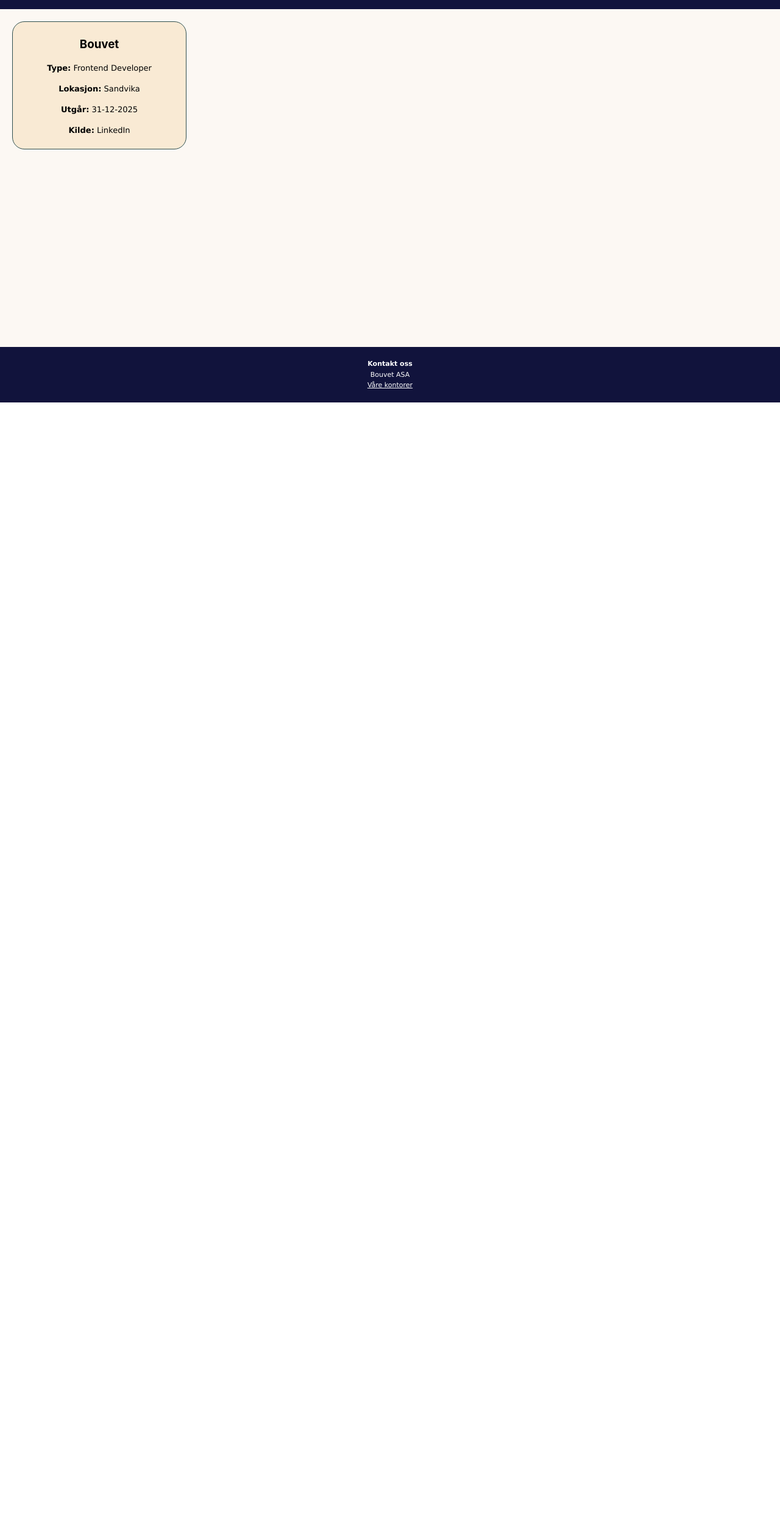
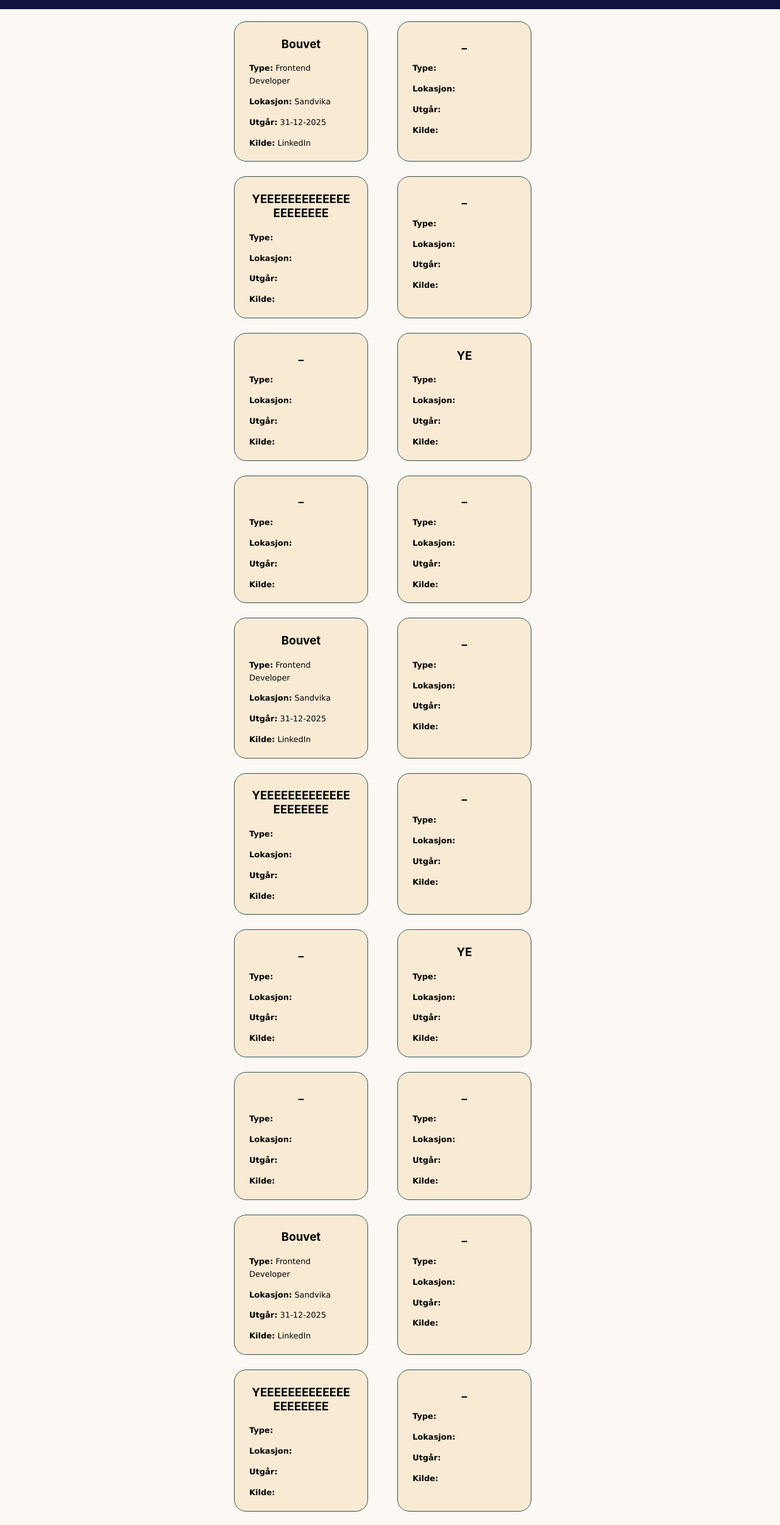
Before and after one commit to michaelekornrud/BouvetRadar, a React (Create React App) app in the folder frontend/: page / in a window 1280 px wide. Shown: the part 140-2641 px from the top of the page at 61% size. Before the commit the page ends 800 px from the top, so only its background shows below. Built offline with nearby package versions, Linux system fonts and the light colour scheme.

Commit message:
Added more cards and updating .css.
Ensuring that the window expands as more boxes are added.
Esuring that number of boxes per row is flexible given window size

```diff
--- a/frontend/src/App.js
+++ b/frontend/src/App.js
@@ -2,7 +2,7 @@
 import './style/MainPage.css';
 import Header from './util/header.js';
 import Footer from './util/footer.js';
-import JobCard from './util/jobCard.js';
+import MainPage from './util/mainPage.js';
 
 function App() {
   return (
@@ -14,15 +14,7 @@
         <h1>BouvetRadar</h1>
       </div>
       <main className='App-main'>
-        <div className='Card'>
-          <JobCard
-            employer="Bouvet"
-            title="Frontend Developer"
-            location="Sandvika"
-            expirationDate="31-12-2025"
-            source="LinkedIn"
-          />
-        </div>
+        <MainPage />
       </main>
       <footer className="App-footer">
         <Footer />
--- a/frontend/src/style/App.css
+++ b/frontend/src/style/App.css
@@ -13,6 +13,7 @@
   align-items: center;
   justify-content: center;
 }
+
 .Header {
   min-height: 80px;
   min-width: 80%;
@@ -49,6 +50,7 @@
   background-color: #11133c;
   color: white;
   padding: 4px;
+  position: relative;
 }
 
 .App-footer p {
--- a/frontend/src/style/MainPage.css
+++ b/frontend/src/style/MainPage.css
@@ -1,22 +1,43 @@
 .App-main {
-  padding: 20px;
-  /* Allow main content to grow/shrink and push footer to the bottom */
-  flex: 1 1 auto;
+    padding: 20px;
+    /* Allow main content to grow/shrink and push footer to the bottom */
+    flex: 1 0 auto;
+    margin: 0% 15%;
+    padding: 20px 15%;
+    height: fit-content;
 }
 
+/* Grid container for cards */
+.Cards {
+    display: grid;
+    grid-template-columns: repeat(auto-fit, minmax(200px, 1fr));
+    gap: 1.5rem;
+    justify-content: space-evenly;
+}
+
+
+/* TODO: set a restiction on the cards that all text needs to be within the card */
+/* TODO: Ensure that the cards have a set size */
+
+/* Card wrapper (keeps JobCard centered inside) */
 .Card {
+    width: 100%;
+    max-width: 220px; /* keeps cards from becoming too wide */
     background-color: #f9ead4;
     border: 1px solid darkslategrey;
     border-radius: 20px;
-    padding: 6px 18px 6px 18px;
-    min-width: fit-content;
-    width: 20%;
+    padding: 6px 24px;
+    box-sizing: border-box;
 }
 
-.Card h2 {
-    font-size: large;
+/* Inner card content (not title) */
+.Job-card p {
+    font-size: small;
+    text-align: left;
 }
 
-.Card p {
-    font-size: small;
+.Job-card, .Job-card h3, .Job-card p {
+  overflow-wrap: anywhere;
+  word-break: break-word;
+  white-space: normal;
 }
--- /dev/null
+++ b/frontend/src/util/mainPage.js
@@ -0,0 +1,226 @@
+import JobCard from './jobCard.js';
+
+function MainPage() {
+    return (
+        <div className='Cards'>
+          <div className='Card'>
+          <JobCard
+            employer="Bouvet"
+            title="Frontend Developer"
+            location="Sandvika"
+            expirationDate="31-12-2025"
+            source="LinkedIn"
+          />
+          </div>
+          <div className='Card'>
+          <JobCard
+            employer="_"
+            title=""
+            location=""
+            expirationDate=""
+            source=""
+          />
+          </div>
+          <div className='Card'>
+          <JobCard
+            employer="YEEEEEEEEEEEEEEEEEEEEE"
+            title=""
+            location=""
+            expirationDate=""
+            source=""
+          />
+          </div>
+          <div className='Card'>
+          <JobCard
+            employer="_"
+            title=""
+            location=""
+            expirationDate=""
+            source=""
+          />
+          </div>
+          <div className='Card'>
+          <JobCard
+            employer="_"
+            title=""
+            location=""
+            expirationDate=""
+            source=""
+          />
+          </div>
+          <div className='Card'>
+          <JobCard
+            employer="YE"
+            title=""
+            location=""
+            expirationDate=""
+            source=""
+          />
+          </div>
+          <div className='Card'>
+          <JobCard
+            employer="_"
+            title=""
+            location=""
+            expirationDate=""
+            source=""
+          />
+          </div>
+          <div className='Card'>
+          <JobCard
+            employer="_"
+            title=""
+            location=""
+            expirationDate=""
+            source=""
+          />
+          </div>
+          <div className='Card'>
+          <JobCard
+            employer="Bouvet"
+            title="Frontend Developer"
+            location="Sandvika"
+            expirationDate="31-12-2025"
+            source="LinkedIn"
+          />
+          </div>
+          <div className='Card'>
+          <JobCard
+            employer="_"
+            title=""
+            location=""
+            expirationDate=""
+            source=""
+          />
+          </div>
+          <div className='Card'>
+          <JobCard
+            employer="YEEEEEEEEEEEEEEEEEEEEE"
+            title=""
+            location=""
+            expirationDate=""
+            source=""
+          />
+          </div>
+          <div className='Card'>
+          <JobCard
+            employer="_"
+            title=""
+            location=""
+            expirationDate=""
+            source=""
+          />
+          </div>
+          <div className='Card'>
+          <JobCard
+            employer="_"
+            title=""
+            location=""
+            expirationDate=""
+            source=""
+          />
+          </div>
+          <div className='Card'>
+          <JobCard
+            employer="YE"
+            title=""
+            location=""
+            expirationDate=""
+            source=""
+          />
+          </div>
+          <div className='Card'>
+          <JobCard
+            employer="_"
+            title=""
+            location=""
+            expirationDate=""
+            source=""
+          />
+          </div>
+          <div className='Card'>
+          <JobCard
+            employer="_"
+            title=""
+            location=""
+            expirationDate=""
+            source=""
+          />
+          </div>
+          <div className='Card'>
+          <JobCard
+            employer="Bouvet"
+            title="Frontend Developer"
+            location="Sandvika"
+            expirationDate="31-12-2025"
+            source="LinkedIn"
+          />
+          </div>
+          <div className='Card'>
+          <JobCard
+            employer="_"
+            title=""
+            location=""
+            expirationDate=""
+            source=""
+          />
+          </div>
+          <div className='Card'>
+          <JobCard
+            employer="YEEEEEEEEEEEEEEEEEEEEE"
+            title=""
+            location=""
+            expirationDate=""
+            source=""
+          />
+          </div>
+          <div className='Card'>
+          <JobCard
+            employer="_"
+            title=""
+            location=""
+            expirationDate=""
+            source=""
+          />
+          </div>
+          <div className='Card'>
+          <JobCard
+            employer="_"
+            title=""
+            location=""
+            expirationDate=""
+            source=""
+          />
+          </div>
+          <div className='Card'>
+          <JobCard
+            employer="YE"
+            title=""
+            location=""
+            expirationDate=""
+            source=""
+          />
+          </div>
+          <div className='Card'>
+          <JobCard
+            employer="_"
+            title=""
+            location=""
+            expirationDate=""
+            source=""
+          />
+          </div>
+          <div className='Card'>
+          <JobCard
+            employer="_"
+            title=""
+            location=""
+            expirationDate=""
+            source=""
+          />
+          </div>
+        </div>
+    );
+}
+
+export default MainPage;
```
